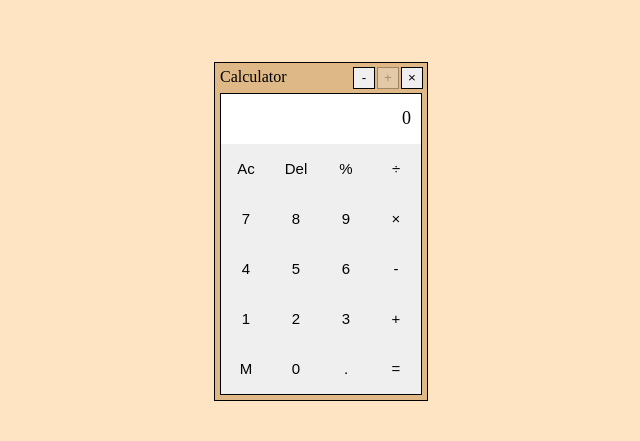
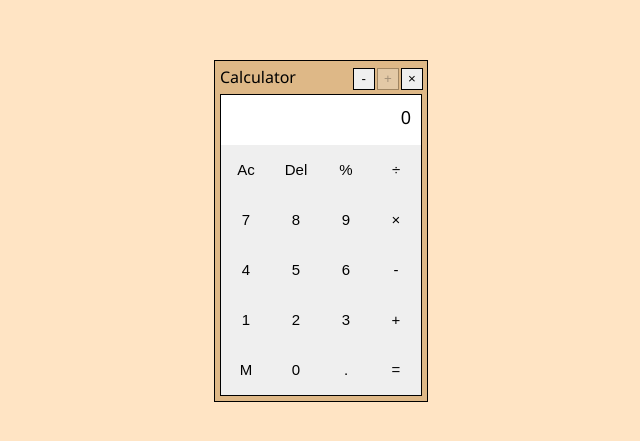
Before and after one commit to yashminenoori/Kalkulator---FED, a plain HTML site: page index.html in a window 1280 px wide. Shown: the part 169-610 px from the top of the page, without its empty margins (319-959 px from the left). Drawn offline with Linux system fonts and the light colour scheme.

Commit message:
Add files via upload

```diff
--- a/css/style.css
+++ b/css/style.css
@@ -11,6 +11,7 @@ body {
   justify-content: center;
   align-items: center;
   background-color: bisque;
+  font-family: "Segoe UI", Tahoma, Geneva, Verdana, sans-serif;
 }
 
 .nav {
@@ -55,14 +56,12 @@ input:focus {
 }
 
 .display p {
-  display: flex;
   width: 100%;
   height: 100%;
   padding: 10px;
   border: none;
   font-size: large;
-  align-items: center;
-  justify-content: right;
+  text-align: right;
   background-color: rgb(255, 255, 255);
 }
 
```
